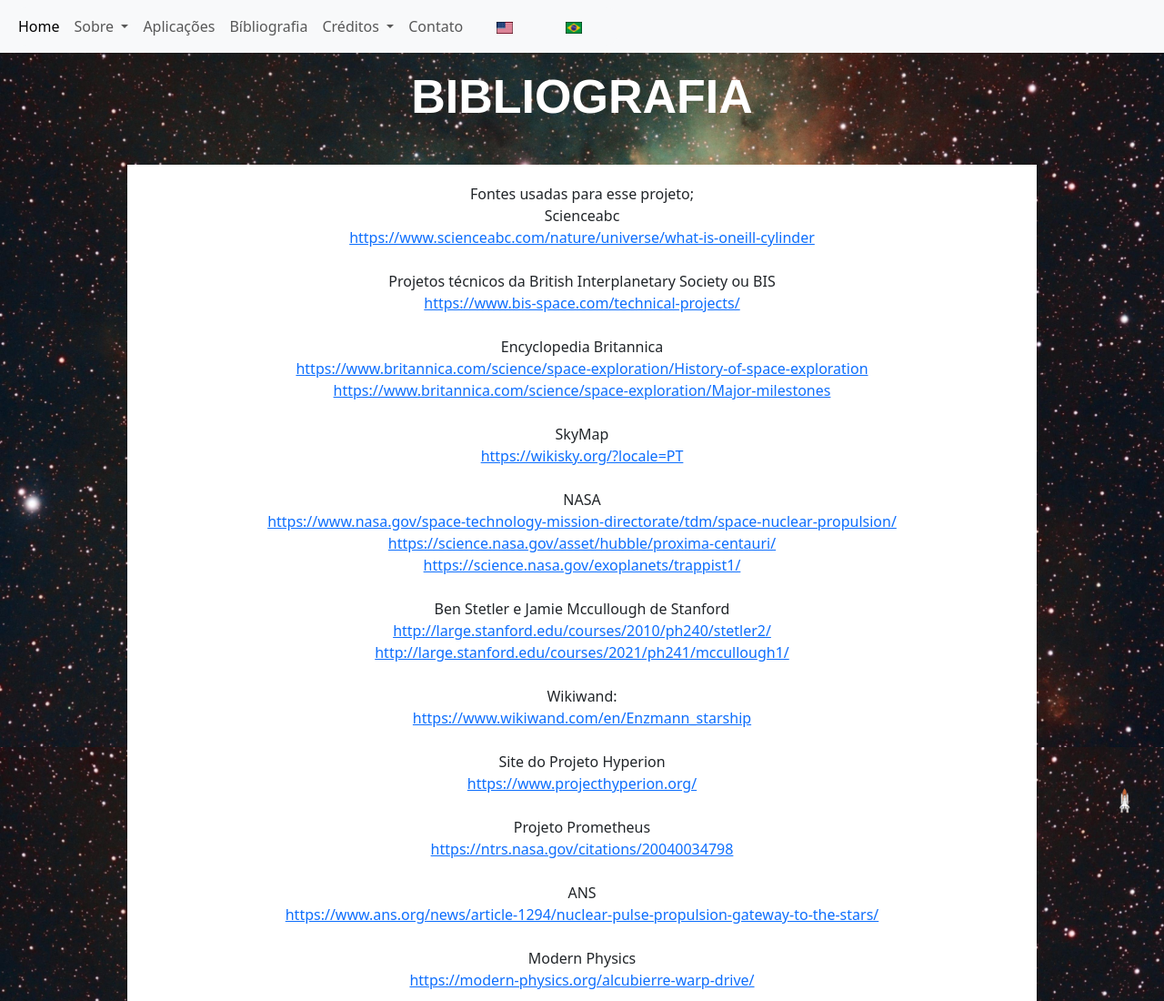
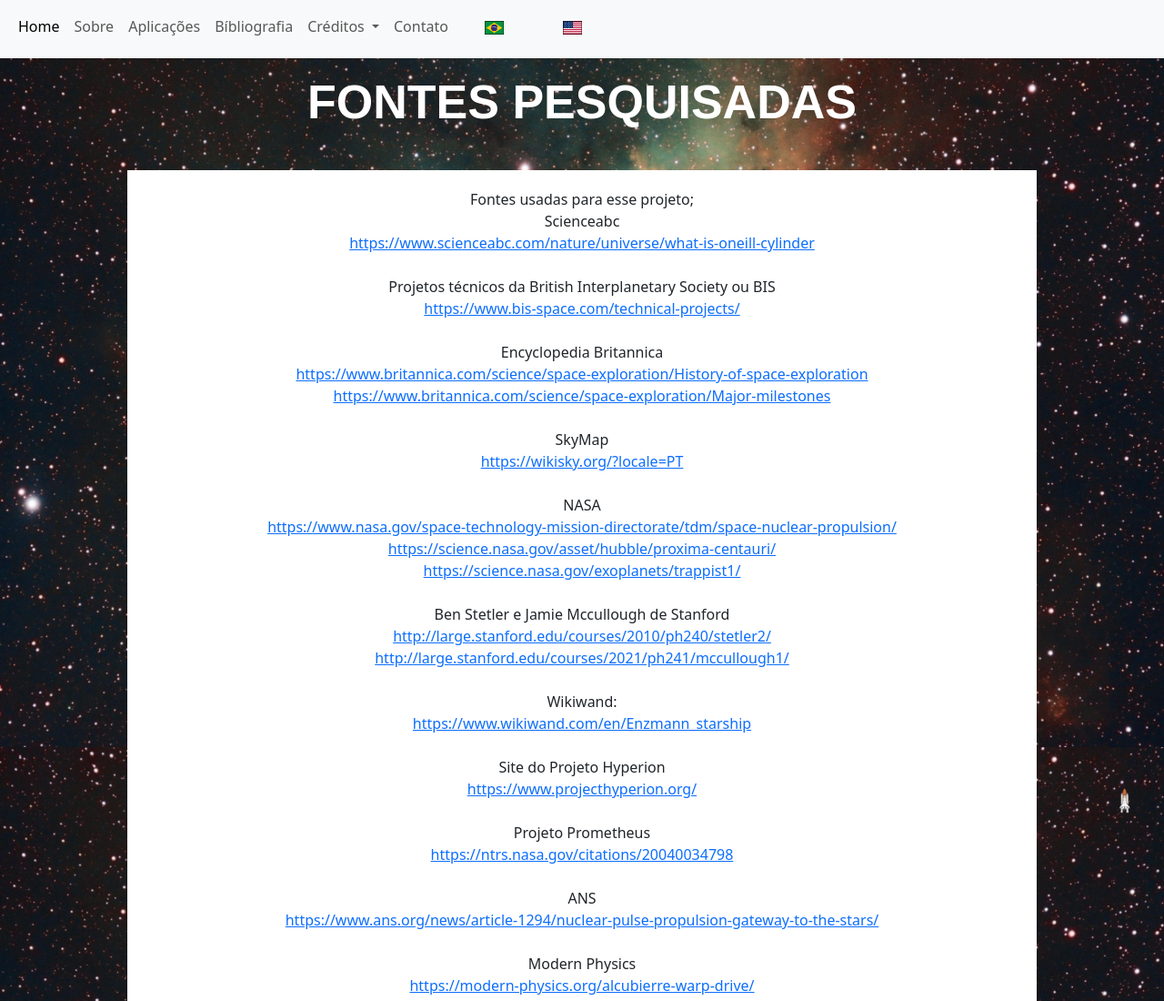
Before and after one commit to vitormiguel123123/Viagens-Interestelares, a plain HTML site: page bibliografia.html in a window 1280 px wide. Shown: the top 1100 px of the page at 91% size. Drawn offline with nearby package versions, Linux system fonts and the light colour scheme; a web font is replaced by a local one.

Commit message:
Update bibliografia.html

```diff
--- a/bibliografia.html
+++ b/bibliografia.html
@@ -22,14 +22,8 @@
         <li class="nav-item">
           <a class="nav-link active" aria-current="page" href="index.html">Home</a>
         </li>
-        <li class="nav-item dropdown">
-          <a class="nav-link dropdown-toggle" href="#" role="button" data-bs-toggle="dropdown" aria-expanded="false">
-            Sobre
-          </a>
-          <ul class="dropdown-menu" style="
-    width: 250px;
-">
-		<li><a class="dropdown-item" href="abdul.html">Começo da Exploração Espacial</a></li></ul>
+		<li class="nav-item">
+          <a class="nav-link" href="abdul.html">Sobre</a>
         </li>
         </li>
 				<li class="nav-item">
@@ -52,17 +46,17 @@
           <a class="nav-link" href="Contato.html">Contato</a>
         </li>
         </li>
+			<li class="nav-item">
+		<a class="nav-link" href="bibliografia.html"><center style="width: 70px; height: 30px;"><img src="img/br.png"></center></a>
+		</li>
 		<li class="nav-item">
-		  <a class="nav-link" href="bibliography.html"><center style="width: 60px; height: 20px; "><img src="img/us.jpg"></center></a>
+		  <a class="nav-link" href="bibliography.html"><center style="width: 70px; height: 30px;"><img src="img/us.jpg"></center></a>
         </li>
-		<li class="nav-item">
-		<a class="nav-link" href="bibliografia.html"><center style="width: 60px; height: 20px; "><img src="img/br.png"></center></a>
-		</li>
       </ul>
     </div>
   </div>
 </nav><center> <br>
-	<h1 class="main">BIBLIOGRAFIA</h1>
+	<h1 class="main">FONTES PESQUISADAS</h1>
     <script src="https://cdn.jsdelivr.net/npm/bootstrap@5.3.8/dist/js/bootstrap.bundle.min.js" integrity="sha384-FKyoEForCGlyvwx9Hj09JcYn3nv7wiPVlz7YYwJrWVcXK/BmnVDxM+D2scQbITxI" crossorigin="anonymous"></script>
 	</nav>
 
```
